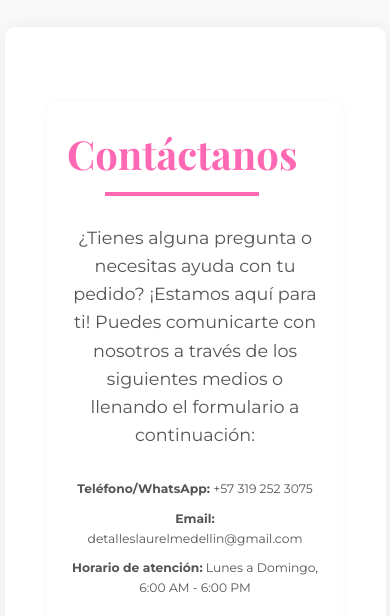
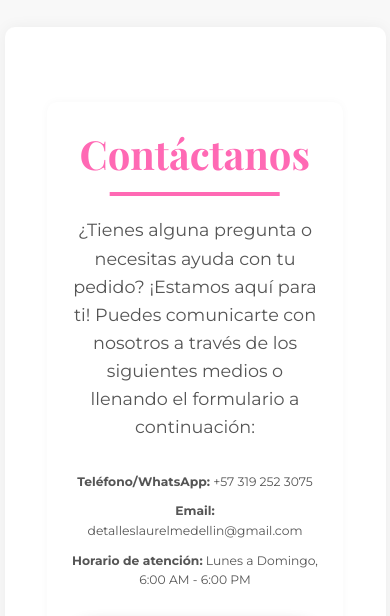
Before and after one commit to JhonVega270523/DetallesLaurelMed, a plain HTML site: page index.html in a window 390 px wide. Shown: the part 6040-6656 px from the top of the page. Drawn offline with nearby package versions, Linux system fonts and the light colour scheme.

Commit message:
Subiendo

```diff
--- a/style.css
+++ b/style.css
@@ -128,7 +128,7 @@ nav ul li a:hover {
     text-align: center; /* Añadido para centrar el texto por defecto */
 }
 
-/* Regla general para h2: Centrado por defecto */
+/* Regla general para h2: Centrado por defecto (para otros h2 que no sean el de Contacto) */
 h2 {
     font-family: 'Playfair Display', serif;
     text-align: center;
@@ -682,6 +682,9 @@ footer {
 
     /* Por defecto, alineado a la izquierda en pantallas grandes */
     text-align: left;
+    /* Aseguramos que ocupe todo el ancho disponible para centrar su contenido */
+    width: 100%;
+    display: block; /* Aseguramos que sea un elemento de bloque para que text-align funcione */
 }
 
 .main-contact-left p {
@@ -760,6 +763,8 @@ footer {
     .main-contact-left h2 {
         /* Centrado solo para pantallas pequeñas */
         text-align: center; /* Esto centrará el título en pantallas <= 900px */
+        width: 100%; /* Asegura que ocupe todo el ancho para el centrado */
+        display: block; /* Vuelve a confirmar que es un bloque */
     }
 
     /* También es importante centrar el texto dentro de main-contact-left si es necesario */
```
